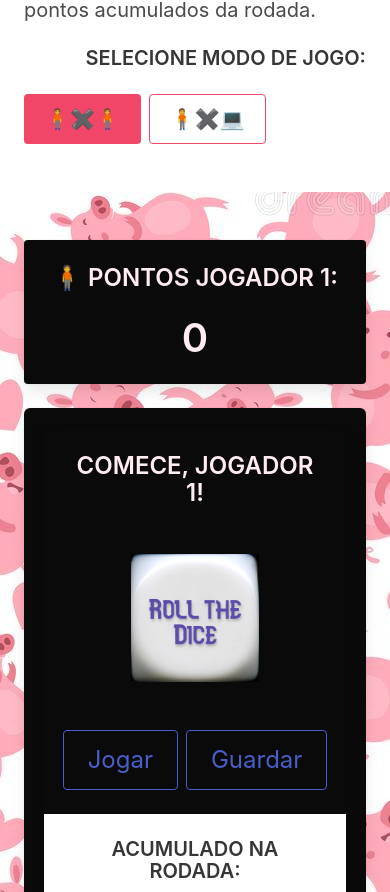
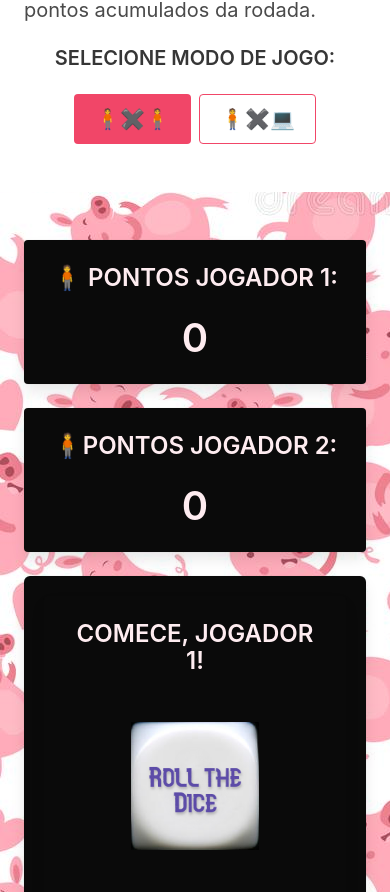
Before and after one commit to nicowirtzbiki/pig-game-js, a plain HTML site: page index.html in a window 390 px wide. Shown: the part 208-1100 px from the top of the page. Drawn offline with nearby package versions, Linux system fonts and the light colour scheme.

Commit message:
Mudanças para visualizaçao mobile

```diff
--- a/index.html
+++ b/index.html
@@ -30,12 +30,12 @@
                 </p>
                 <div class="columns">
                     <div class="column is-half">
-                        <p class="title is-size-5 has-text-right">
+                        <p class="title is-size-5 has-text-centered">
                             SELECIONE MODO DE JOGO:
                         </p>
                     </div>
                     <div class="column is-half">
-                        <div class="buttons are-medium" id="game-modes">
+                        <div class="buttons are-medium is-horizontal-center" id="game-modes">
                             <button class="button is-danger" id="two-players">🧍✖️🧍</button>
                             <button class="button is-danger is-outlined" id="one-player">🧍✖️💻</button>
                         </div>
@@ -48,10 +48,10 @@
     <!-- 3 Colunas de Baixo -->
     <section class="section">
         <div class="container">
-            <div class="columns">
+            <div class="columns ordered-mobile">
 
                 <!-- Jogador 1 -->
-                <div class="column is-one-third">
+                <div class="column is-one-third fl-1">
                     <div class="card has-background-black">
                         <div class="card-content">
                             <p class="title is-size-4 has-text-danger-light has-text-centered">🧍 PONTOS JOGADOR 1: </p>
@@ -61,7 +61,7 @@
                 </div>
 
                 <!-- "COMECE JOGADOR 1", Dado, Botões Jogar e Guardar -->
-                <div class="column is-one-third">
+                <div class="column is-one-third fl-3">
                     <div class="box has-background-black">
 
                         <div class="card has-background-black">
@@ -98,7 +98,7 @@
                 </div>
 
                 <!-- Jogador 2 -->
-                <div class="column is-one-third">
+                <div class="column is-one-third fl-2">
                     <div class="card has-background-black">
                         <div class="card-content">
                             <p class="title is-size-4 has-text-danger-light has-text-centered" id="nomeJ2">🧍PONTOS
--- a/style.css
+++ b/style.css
@@ -12,3 +12,19 @@ footer{
 .is-horizontal-center {
   justify-content: center;
 }
+
+@media screen and (max-width: 769px) {
+  .ordered-mobile {
+    display: flex;
+    flex-flow: column;
+  }
+  .ordered-mobile .fl-1 {
+    order: 1;
+  }
+  .ordered-mobile .fl-2 {
+    order: 2;
+  }
+  .ordered-mobile .fl-3 {
+    order: 3;
+  }
+}
```
